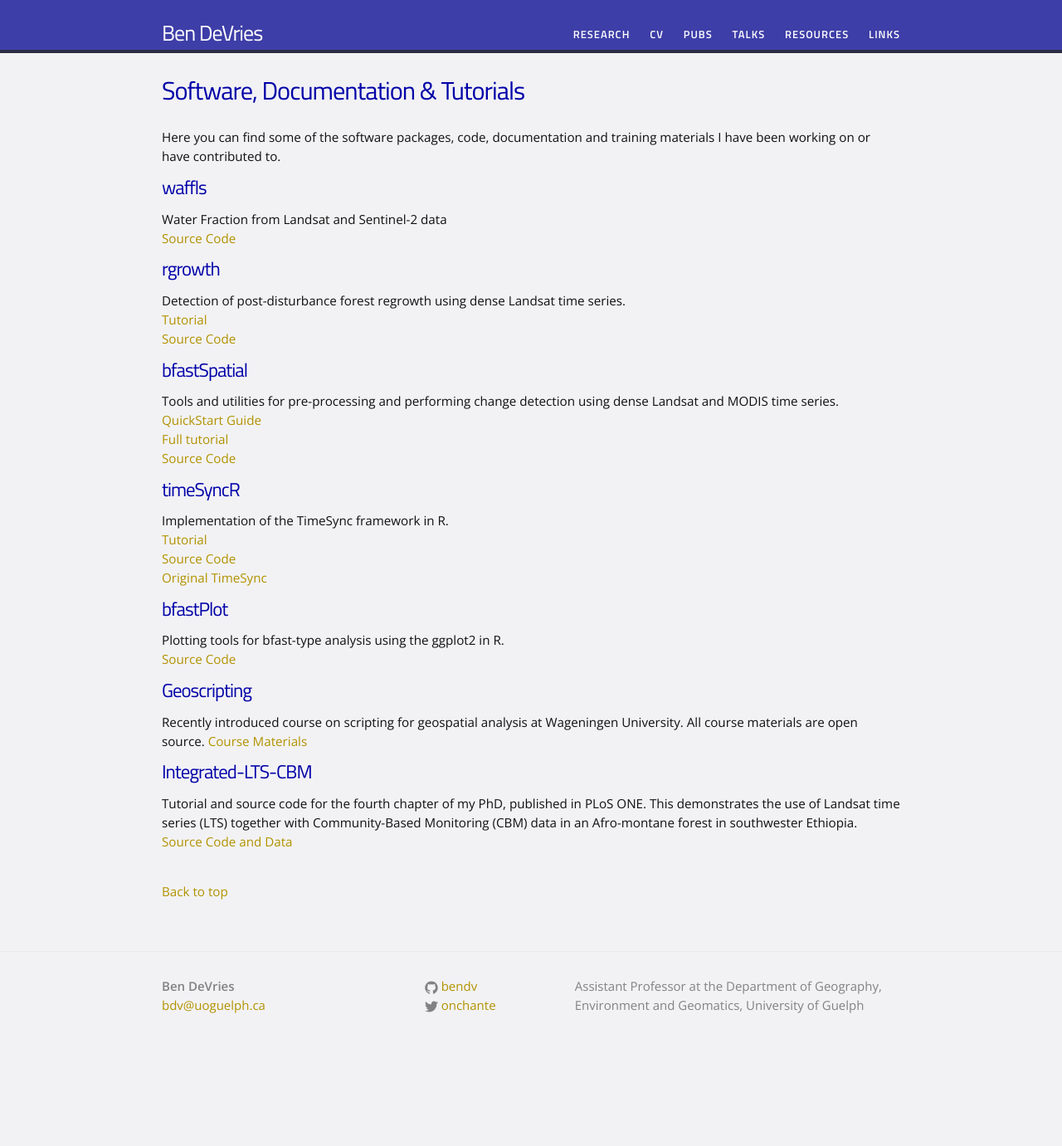
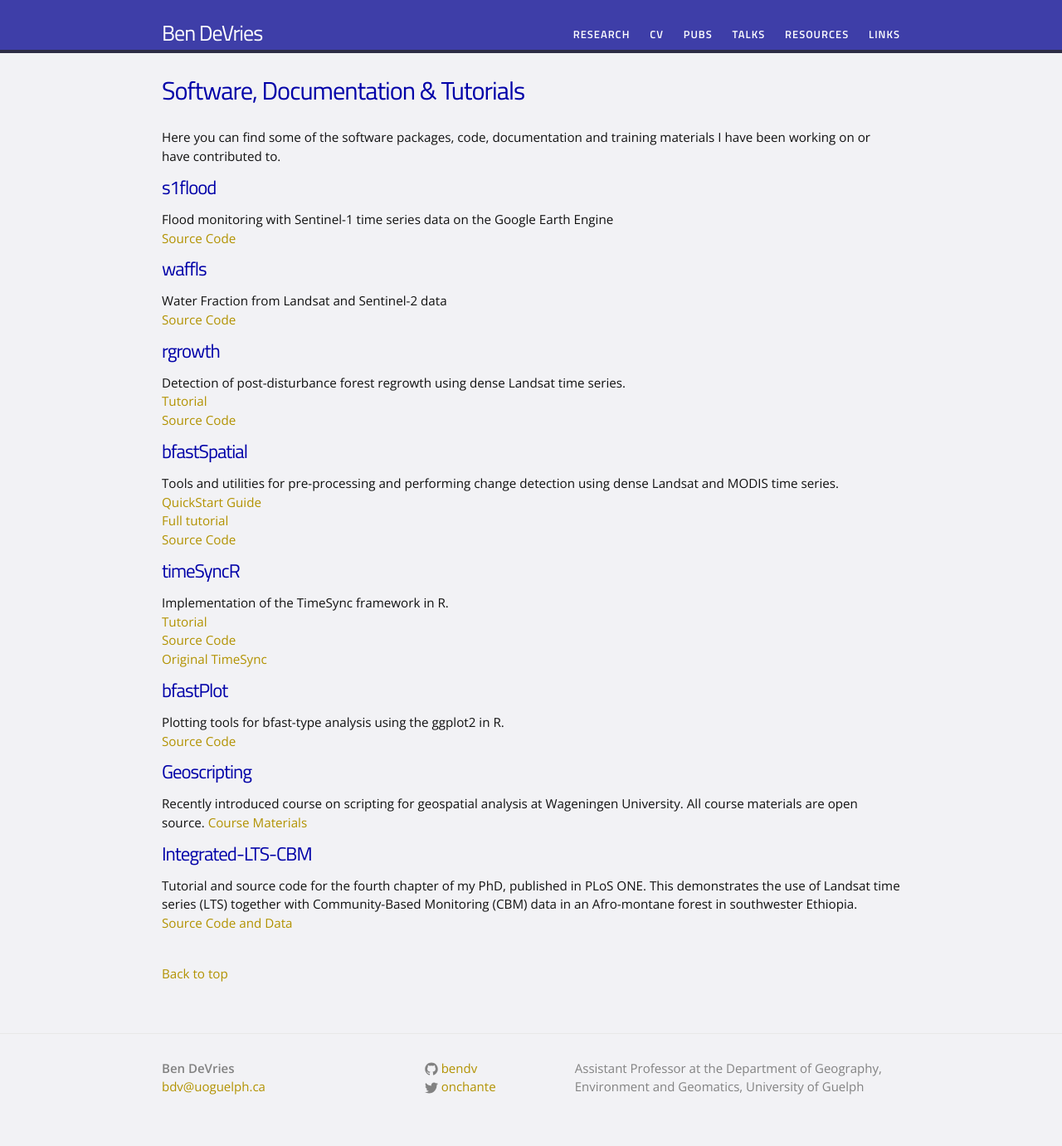
Before and after one commit to bendv/bendv.github.io, a Jekyll site: the page built from resources.md, in a window 1280 px wide. Shown: the whole page at 83% size. Built offline with Jekyll 4.4.1, drawn with Linux system fonts in a browser that asks for light colours; before the commit the page ends 1282 px from its top, so only the background shows below that.

Commit message:
add s1flood

```diff
--- a/resources.md
+++ b/resources.md
@@ -5,6 +5,10 @@ permalink: /resources/
 ---
 
 Here you can find some of the software packages, code, documentation and training materials I have been working on or have contributed to.
+
+# s1flood
+Flood monitoring with Sentinel-1 time series data on the Google Earth Engine
+[Source Code](https://github.com/bendv/s1flood)
 
 # waffls
 Water Fraction from Landsat and Sentinel-2 data
```
